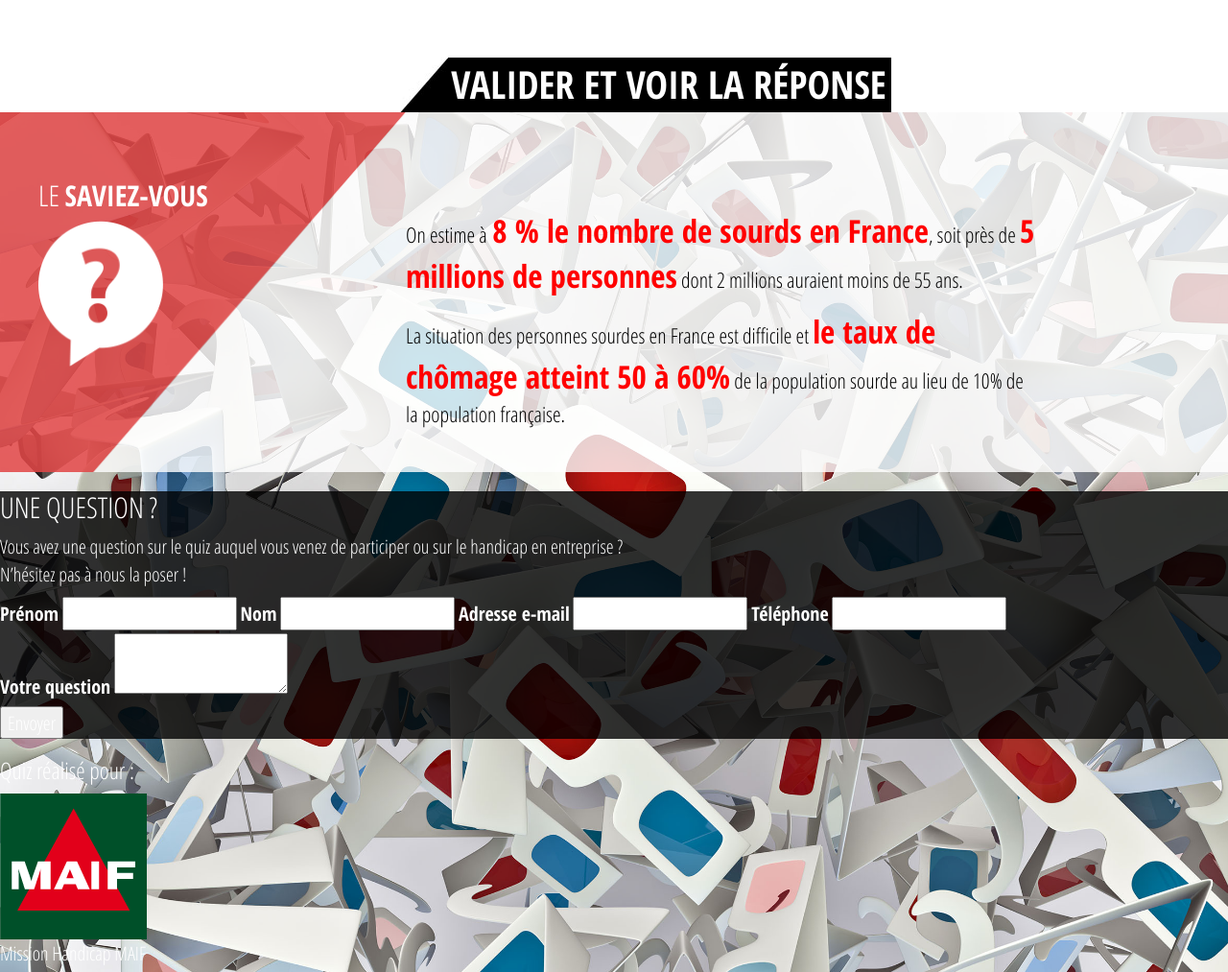
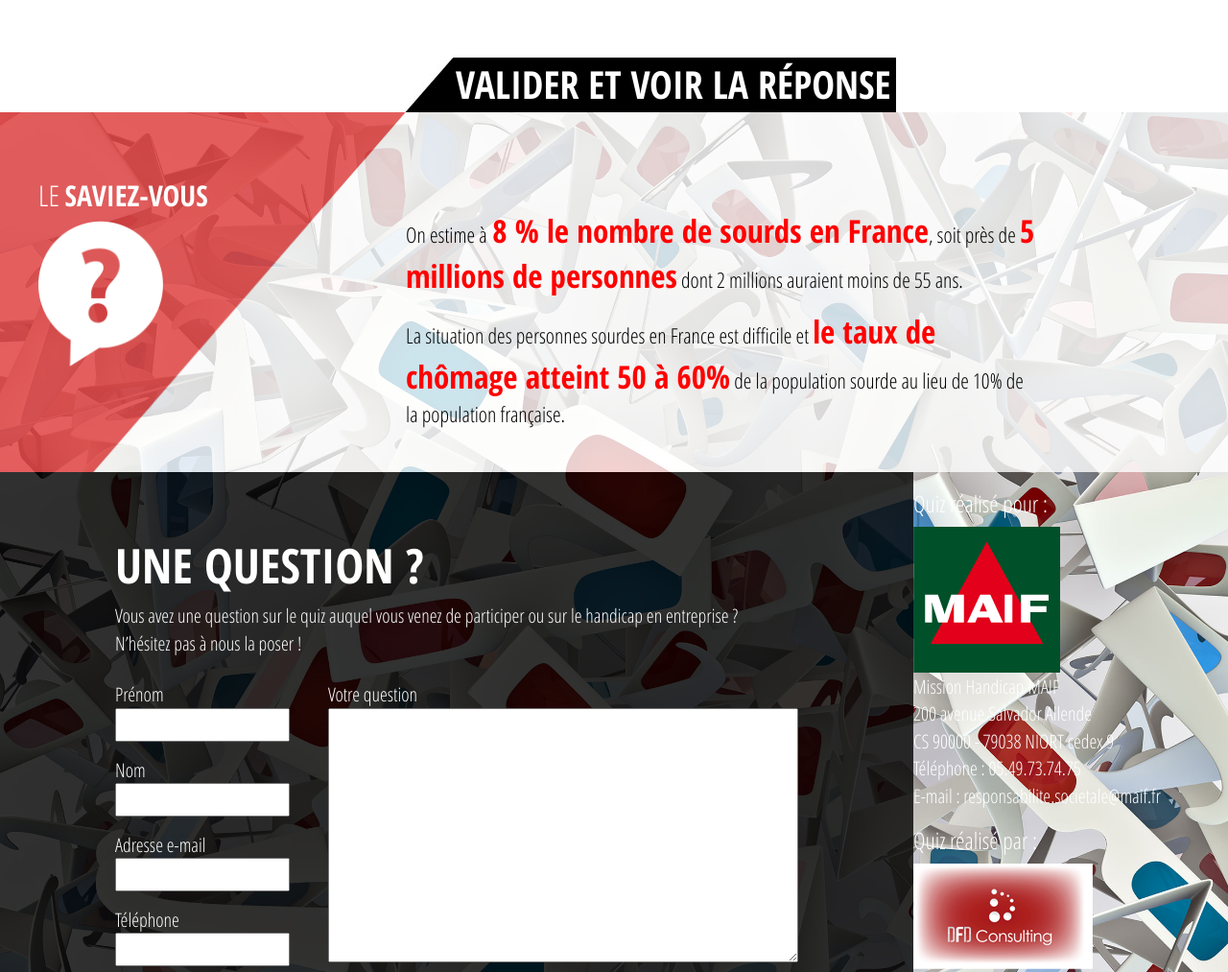
Before and after one commit to Awake360/DFD-Template, a plain HTML site: page index.html in a window 1280 px wide. Shown: the part 1143-2156 px from the top of the page at 96% size. Drawn offline with nearby package versions, Linux system fonts and the light colour scheme.

Commit message:
Bloc "une question"

```diff
--- a/css/screen.css
+++ b/css/screen.css
@@ -4,6 +4,10 @@ body {
 	font-family: open_sanscondensed;
 	font-size: 20px;
 	min-width: 1360px;
+}
+
+section {
+	overflow: hidden;
 }
 
 h1 {
@@ -30,7 +34,7 @@ h2 .bold {
 
 #presentation,
 #infos-complementaires {
-	background: #ffffff url('../img/bg_site.jpg') no-repeat left top;
+	background: #ffffff url(../img/bg_site.jpg) no-repeat left top;
 	background-size: cover;
 	color: #ffffff;
 }
@@ -44,7 +48,7 @@ h2 .bold {
     }
 
 	#presentation-wrapper {
-		background: transparent url('../img/bg-wrapper-presentation.png') no-repeat left top;
+		background: transparent url(../img/bg-wrapper-presentation.png) no-repeat left top;
 		background-size: cover;
 		overflow: hidden;
 	}
@@ -113,12 +117,13 @@ h2 .bold {
 		font-size: 200%;
 		position: absolute;
 		bottom: 0;
+		left: 415px;
 		border: none;
 		color: white;
 		font-weight: bold;
 		text-transform: uppercase;
 		padding: 0 5px 0 60px;
-		background: black url('../img/triangle-black.jpg') no-repeat left top;
+		background: black url(../img/triangle-black.jpg) no-repeat left top;
 	}
 
 /** LE SAVIEZ VOUS **/
@@ -129,7 +134,7 @@ h2 .bold {
 	#le-saviez-vous-header {
 		height: 100%;
 		width: 423px;
-		background: transparent url('../img/bg_le_saviez_vous.png') no-repeat left top;
+		background: transparent url(../img/bg_le_saviez_vous.png) no-repeat left top;
 		background-size: cover;
 		padding: 50px 0 0 40px;
 		float: left;
@@ -165,8 +170,50 @@ h2 .bold {
 
 /** UNE QUESTION **/
 	#une-question {
+		width: 70%;
 		background-color: rgb(0, 0, 0);
 		background-color: rgba(0, 0, 0, 0.8);
+		padding: 50px 120px 130px;
+		float: left;
+
+	}
+
+	#une-question h2 {
+		font-size: 250%;
+		font-weight: bold;
+	}
+
+	#une-question label {
+		display: block;
+		font-weight: normal;
+		margin: 15px 0 0 0;
+	}
+
+	#une-question-coordonnees {
+		float: left;
+		margin: 0 40px 0 0;
+	}
+
+	#une-question-textarea {
+		overflow: hidden;
+	}
+
+	#une-question-textarea textarea {
+		height: 265px;
+		width: 100%;
+	}
+
+	#une-question-submit {
+		clear: both;
+		font-size: 150%;
+		font-weight: bold;
+		width: 130px;
+		line-height: 38px;
+		text-transform: uppercase;
+		background-color: #de4443;
+		border: none;
+		float: right;
+		margin: 25px 0 0 0;
 	}
 
 /** FONTS **/
--- a/index.html
+++ b/index.html
@@ -73,7 +73,7 @@
 				<p>Vous avez une question sur le quiz auquel vous venez de participer ou sur le handicap en entreprise ?<br/>N’hésitez pas à nous la poser !</p>
 
 				<form>
-					<div>
+					<div id="une-question-coordonnees">
 						<label for="prenom">Prénom</label>
 						<input type="text" id="prenom" name="prenom" />
 
@@ -87,12 +87,12 @@
 						<input type="text" id="telephone" name="telephone" />
 					</div>
 
-					<div>
+					<div id="une-question-textarea">
 						<label for="question">Votre question</label>
 						<textarea id="question" name="question"></textarea>
 					</div>
 
-					<input type="submit" value="Envoyer" />
+					<input id="une-question-submit" type="submit" value="Envoyer" />
 				</form>
 			</section>
 
```
